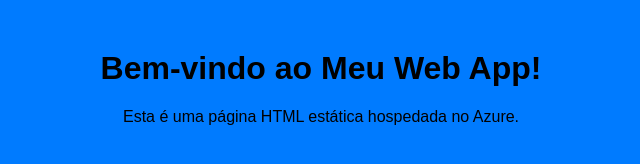
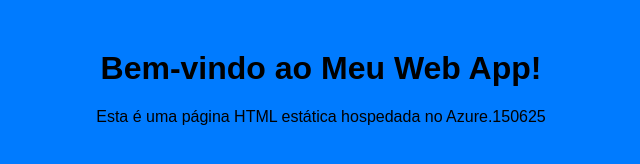
Before and after one commit to GilsonRavaiani/webappstatic, a website: page index.html in a window 1280 px wide. Shown: the whole page, without its empty margins (319-959 px from the left). Drawn offline with Linux system fonts and the light colour scheme.

Commit message:
Testes de deploy

```diff
--- a/index.html
+++ b/index.html
@@ -18,6 +18,6 @@
 </head>
 <body>
     <h1>Bem-vindo ao Meu Web App!</h1>
-    <p>Esta é uma página HTML estática hospedada no Azure.</p>
+    <p>Esta é uma página HTML estática hospedada no Azure.150625</p>
 </body>
 </html>
```
